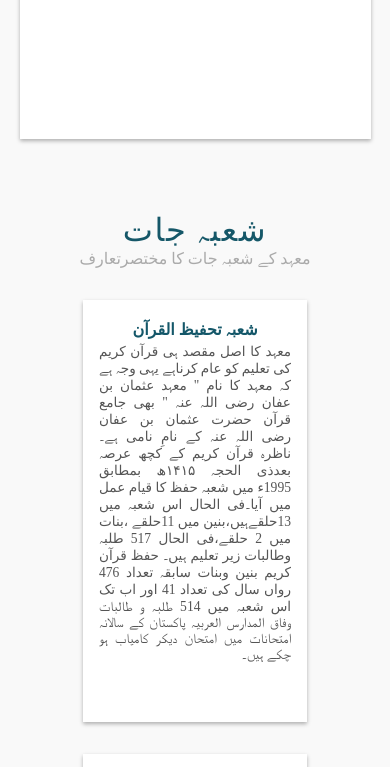
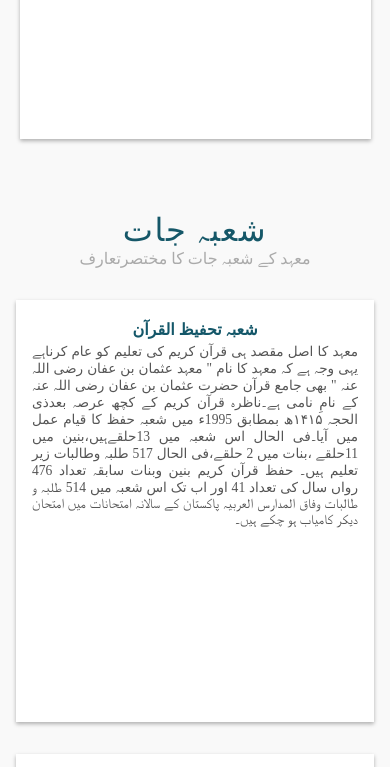
Before and after one commit to Asimkhalil11/mahad-website-29-08-22, a plain HTML site: page index.html in a window 390 px wide. Shown: the part 2254-3021 px from the top of the page. Drawn offline with nearby package versions, Linux system fonts and the light colour scheme; a web font is replaced by a local one.

Commit message:
Update style.css

```diff
--- a/style.css
+++ b/style.css
@@ -635,7 +635,7 @@ header .fa-times{
   }
 
   .department .card-container .card{
-    width::100vw;
+    width:100vw;
     height:50vh;
    text-align: center;
   }
```
